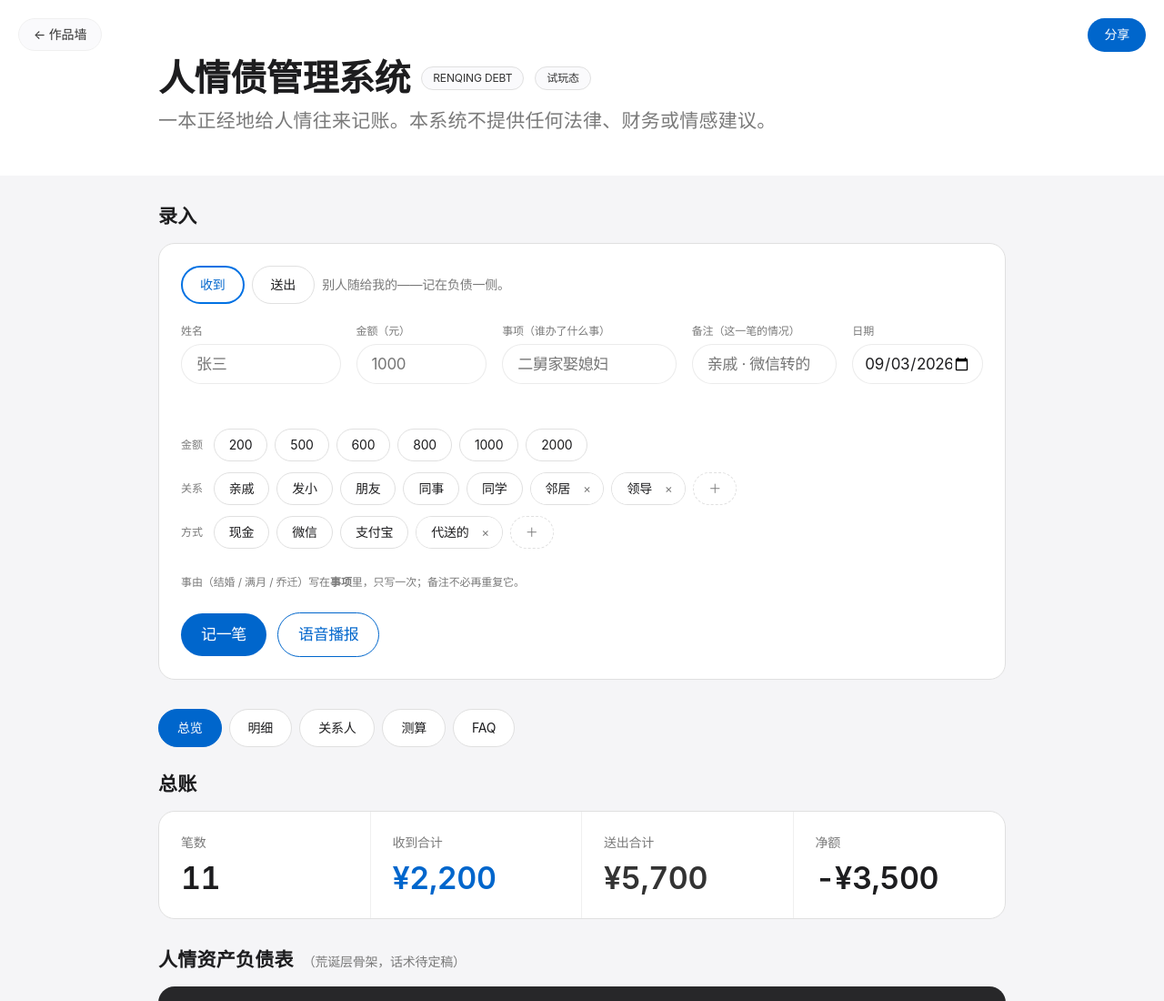
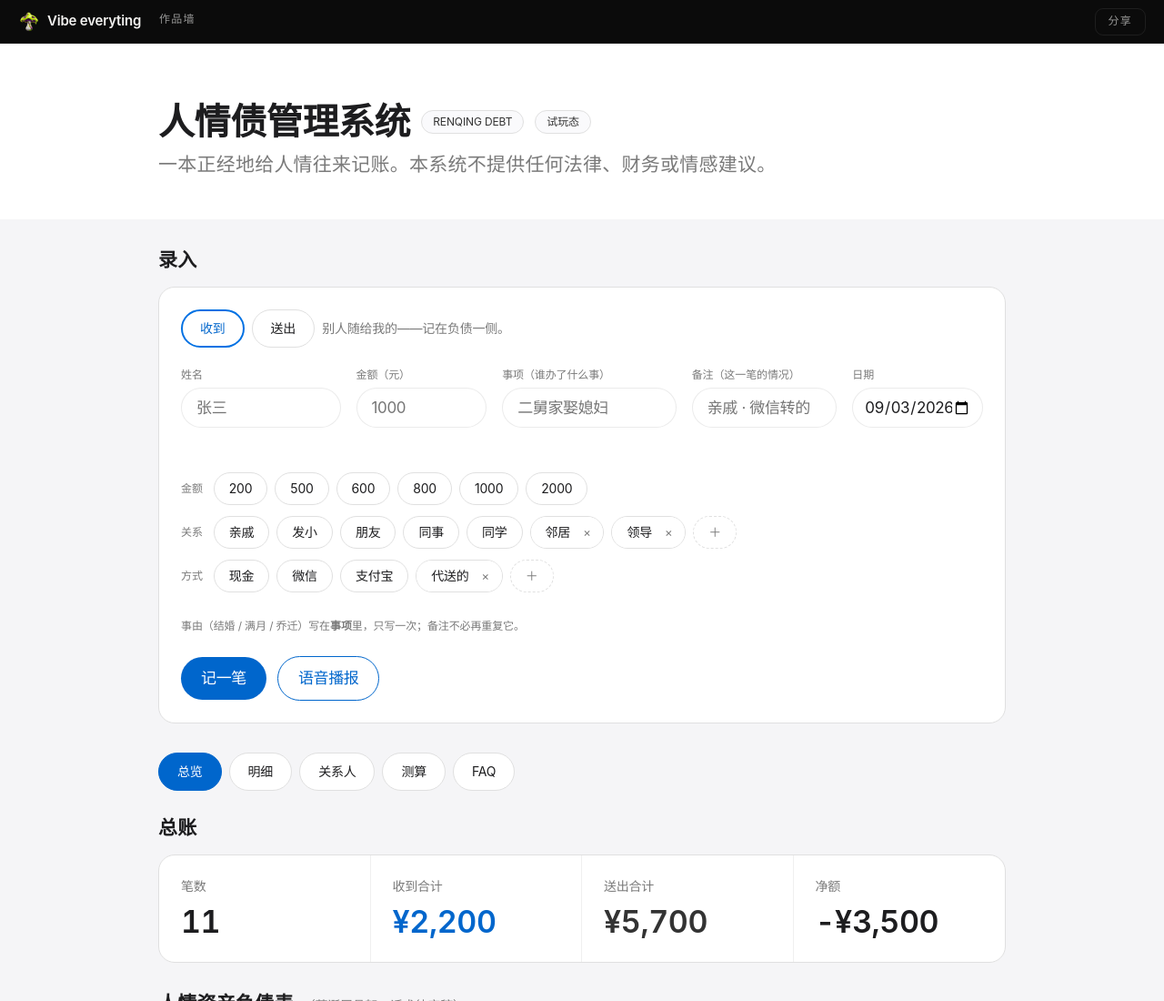
Before and after one commit to whtjl1988-long/vibe-apps, a plain HTML site: page renqing-debt/index.html in a window 1280 px wide. Shown: the top 1100 px of the page at 91% size. Drawn offline with Linux system fonts and the light colour scheme.

Commit message:
两个软件都加顶部站点品牌条（模板约定）
48px 贴顶横贯：蘑菇 logo + Vibe everyting → 站点首页，「作品墙」→ /apps/，
右侧分享。按站点视觉走（近黑 + 发丝线 + 酸绿悬停），是软件里唯一的视觉例外；
logo 为本地副本，断网与 file:// 下同样显示。财富密码那边 body 是 flex 居中，
sticky 粘不住顶，改用 fixed + body 让位 48px。

Co-Authored-By: Claude Opus 5 (1M context) <noreply@anthropic.com>
Claude-Session: https://claude.ai/code/session_01TsSyZSNDeSU2x6p8seJc5x

```diff
--- a/renqing-debt/index.html
+++ b/renqing-debt/index.html
@@ -367,15 +367,29 @@
   .person-link:hover { text-decoration: underline; }
 
   /* 分享 */
-  #share-btn { position: fixed; top: 20px; right: 20px; z-index: 40; font-size: 14px; letter-spacing: -0.224px; padding: 8px 18px; }
-  /* 返回作品墙（规则 10 模板约定：每个软件都要有） */
-  #back-link {
-    position: fixed; top: 20px; left: 20px; z-index: 40;
-    font-size: 14px; letter-spacing: -0.224px; line-height: 1.29; text-decoration: none;
-    padding: 8px 16px; border-radius: var(--r-pill);
-    background: var(--pearl); color: var(--ink-80); border: 1px solid var(--divider-soft);
-  }
-  #back-link:hover { border-color: var(--primary); color: var(--primary); }
+  /* 顶部品牌条：唯一按站点视觉走的部件（站点 token 直接硬编码——软件自包含，拿不到站点 CSS） */
+  #site-bar {
+    position: sticky; top: 0; z-index: 40;
+    display: flex; align-items: center; gap: 20px;
+    height: 48px; padding: 0 20px;
+    background: #0b0b0b; border-bottom: 1px solid #ffffff14;
+    font-family: ui-monospace, "JetBrains Mono", monospace;
+  }
+  #site-bar .brand { display: flex; align-items: center; gap: 8px; text-decoration: none; color: #f4f3f1; }
+  #site-bar .brand img { display: block; width: 24px; height: 24px; }
+  #site-bar .brand span { font-family: var(--font); font-size: 15px; font-weight: 600; letter-spacing: -0.2px; }
+  #site-bar #back-link {
+    font-size: 12px; letter-spacing: 0.1em; text-decoration: none; color: #f4f3f199;
+    padding: 6px 0; border-bottom: 1px solid transparent;
+  }
+  #site-bar #back-link:hover { color: #f4f3f1; border-bottom-color: #c7ff3d; }
+  #site-bar #share-btn {
+    margin-left: auto; font-family: inherit;
+    font-size: 12px; letter-spacing: 0.1em; line-height: 1;
+    padding: 8px 14px; border-radius: 9px;
+    background: transparent; color: #f4f3f199; border: 1px solid #ffffff14;
+  }
+  #site-bar #share-btn:hover { background: #c7ff3d; color: #0b0b0b; border-color: #c7ff3d; }
 
   /* 弹层：无阴影，靠背景模糊与发丝线分层 */
   .overlay {
@@ -456,7 +470,7 @@
   @media (max-width: 834px) {
     body { font-size: 17px; }
     .wrap { padding: 0 20px; }
-    header { padding: 88px 0 32px; margin-bottom: 24px; } /* 顶部留给固定的分享按钮 */
+    header { padding: 48px 0 32px; margin-bottom: 24px; }
     .field-date { grid-column: 1 / -1; }
     h1 { font-size: 32px; }
     header p { font-size: 17px; letter-spacing: -0.374px; }
@@ -479,8 +493,15 @@
 </style>
 </head>
 <body>
-<a id="back-link" href="https://vibe-all.com/apps/">← 作品墙</a>
-<button id="share-btn" type="button">分享</button>
+<!-- 顶部品牌条：软件里唯一共享站点视觉的部件（见 DESIGN.md §品牌条 / ADR-0005 修正） -->
+<nav id="site-bar">
+  <a class="brand" href="https://vibe-all.com/">
+    <img src="./logo-mushroom.webp" alt="vibe everyting 蘑菇 logo" width="24" height="24">
+    <span>Vibe everyting</span>
+  </a>
+  <a id="back-link" href="https://vibe-all.com/apps/">作品墙</a>
+  <button id="share-btn" type="button">分享</button>
+</nav>
 <header>
   <div class="wrap">
     <div class="title-row">
```
Also changed, not shown: renqing-debt/DESIGN.md (+1 -0 lines), sample-hello/index.html (+32 -2 lines), renqing-debt/logo-mushroom.webp (added), sample-hello/logo-mushroom.webp (added).
